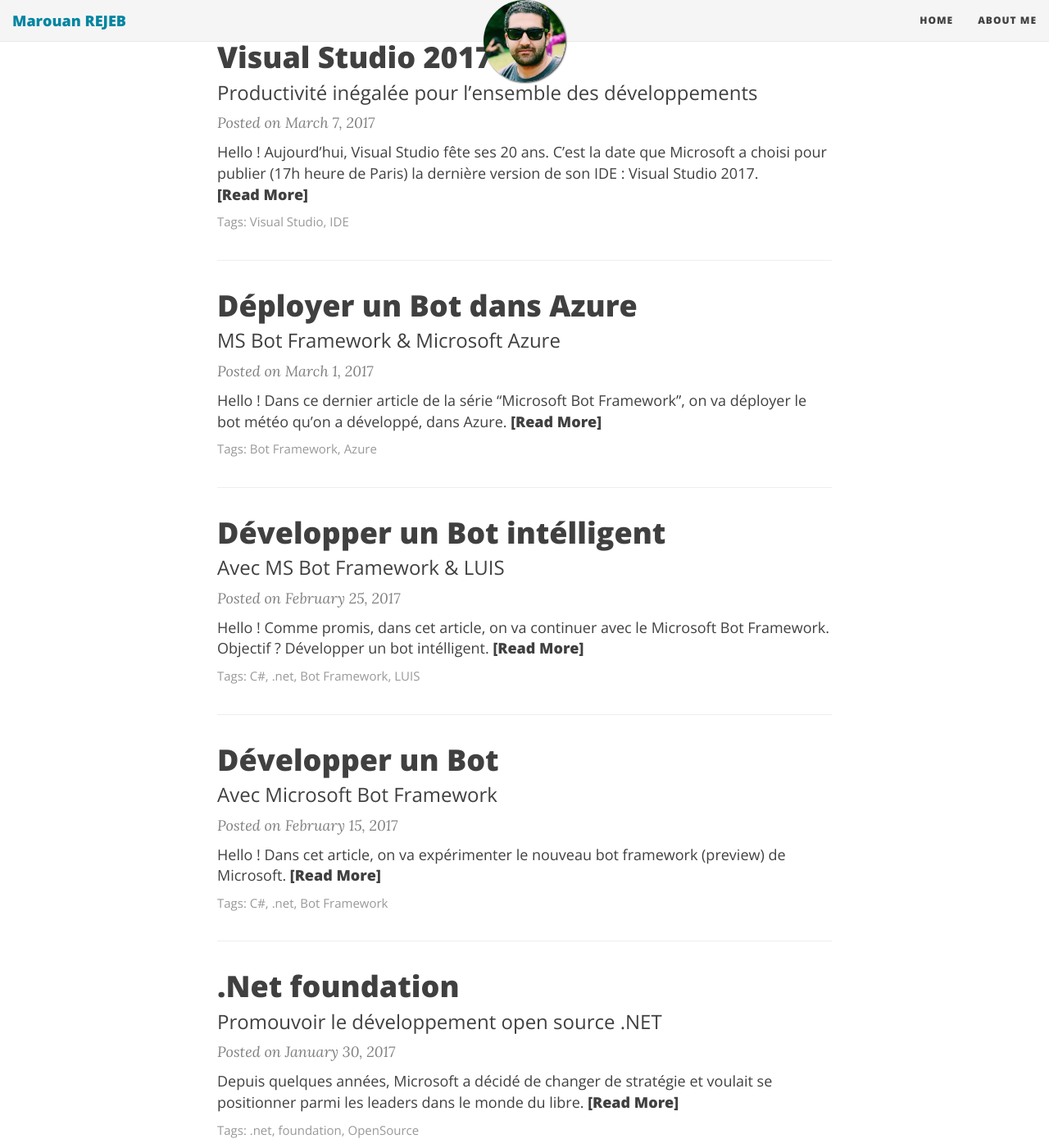
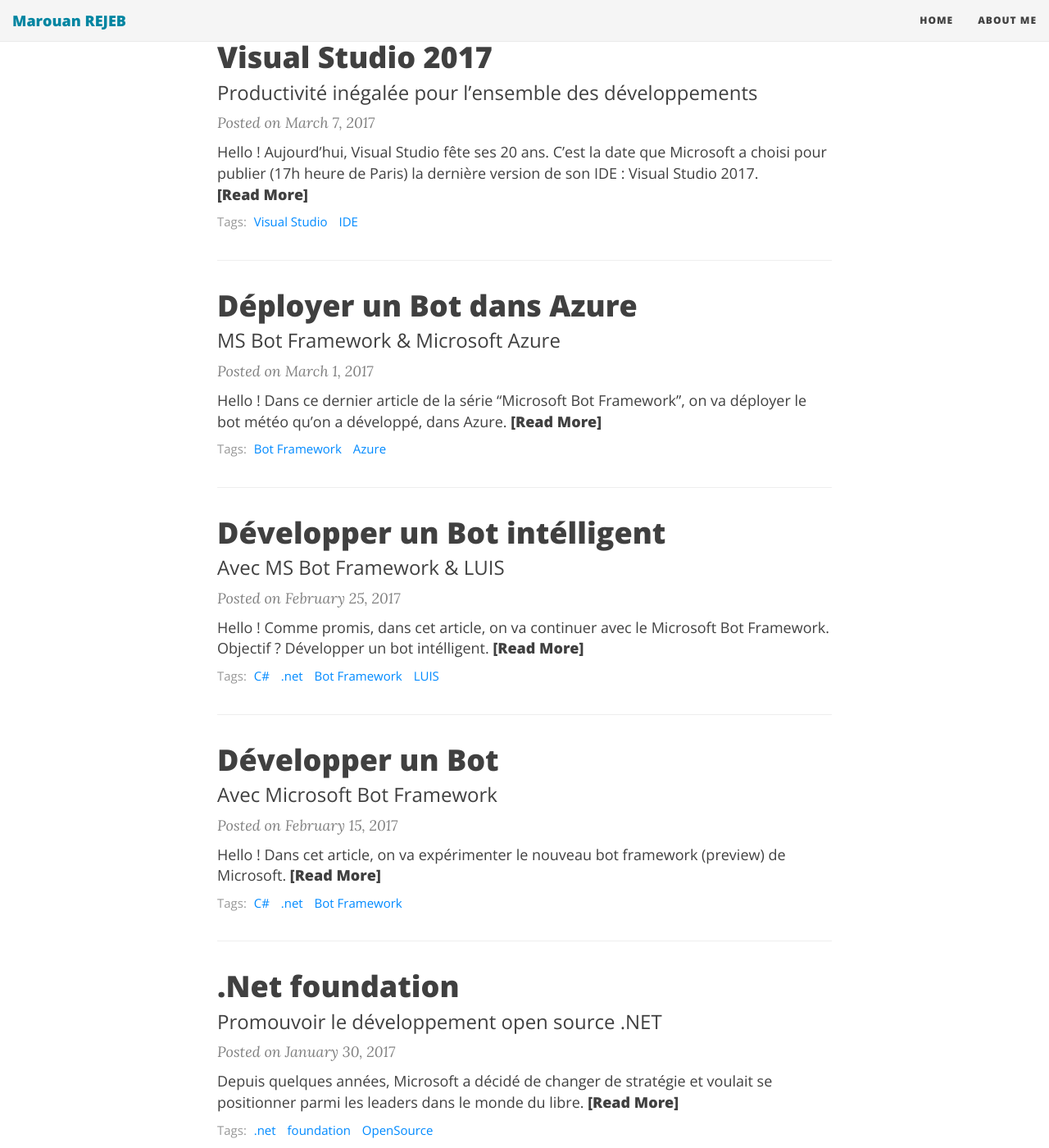
Before and after one commit to MarouanRejeb/MarouanRejeb.github.io, a Jekyll site: the page built from index.html, in a window 1280 px wide and 1400 px high, scrolled down 316 px. Shown: the whole window at 82% size. Built offline with Jekyll 4.4.1, drawn with Linux system fonts in a browser that asks for light colours; nearby versions of some CDN libraries; the list of posts is cut into pages by our own code; part of the change alters nothing that is shown.

```diff
--- a/_config.yml
+++ b/_config.yml
@@ -41,8 +41,6 @@ avatar: "/img/avatar.jpg"
 
 # --- Background colour/image options --- #
 
-# --- Background colour/image options --- #
-
 # Personalize the colors in your website. Colour values can be any valid CSS colour
 
 navbar-col: "#F5F5F5"
@@ -55,6 +53,12 @@ footer-col: "#F5F5F5"
 footer-text-col: "#777777"
 footer-link-col: "#404040"
 
+# Alternatively, the navbar, footer, and page background can be set to use background images
+# instead of colour
+
+# navbar-img: "/img/bgimage.png"
+# footer-img: "/img/bgimage.png"
+# page-img: "/img/bgimage.png"
 
 # --- Footer options --- #
 
@@ -62,50 +66,36 @@ footer-link-col: "#404040"
 # Important: you must keep the "name" parameter, everything else you can remove
 author:
   name: Marouan REJEB
+
+# Select your active Social Network Links.
+# Uncomment the links you want to show in the footer and add your information to each link.
+# You can reorder the items to define the link order.
+# If you want to add a new link that isn't here, you'll need to also edit the file _data/SocialNetworks.yml
+social-network-links:
+  rss: true
   email: "marouan.rejeb@gmail.com"
-  facebook: yourname
-  github: marouanrejeb
-  twitter: maroo_king
-  #reddit: mrejeb
+  facebook: Marouan.Rejeb
+  github: MarouanRejeb
+  twitter: MarouanRejeb
+#  reddit: yourname
   google-plus: +MarouanRejeb
-  #linkedin: yourname
-  #xing: yourname
-  #stackoverflow: yourlink
-  #snapchat: yourname
-  instagram: maroo_king
-  #youtube: yourlink
-  #spotify: yourname
-  #telephone: yourphone   # eg. +14159998888
-  #steam: yourname
-  #twitch: yourname
-  #yelp: yourname
-
-# Select which links to show in the footer
-footer-links-active:
-  rss: false
-  facebook: false
-  email: true
-  twitter: true
-  google-plus: true
-  github: true
-  reddit: false
-  linkedin: false
-  xing: false
-  stackoverflow: false
-  snapchat: false
-  instagram: false
-  youtube: false
-  spotify: false
-  telephone: false
-  steam: false
-  twitch: false
-  yelp: false
+#  linkedin: daattali
+#  xing: yourname
+#  stackoverflow: "3943160/daattali"
+#  snapchat: deanat78
+#  instagram: deanat78
+#  youtube: user/deanat78
+#  spotify: yourname
+#  telephone: +14159998888
+#  steam: deanat78
+#  twitch: yourname
+#  yelp: yourname
 
 # Select which share links to show in posts
 share-links-active:
   twitter: true
   facebook: true
-  google: true
+  google: false
   linkedin: true
 
 # How to display the link to the website in the footer
@@ -177,8 +167,8 @@ defaults:
       layout: "page"
       show-avatar: true
 
-# Use tags pages (not recommended if you are deploying via GitHub pages, only set to true if deploying locally with ruby)
-link-tags: false
+# Use tags index page and make tags on each post clickable
+link-tags: true
 
 # Exclude these files from production site
 exclude:
--- a/js/main.js
+++ b/js/main.js
@@ -10,8 +10,10 @@ var main = {
     $(window).scroll(function() {
         if ($(".navbar").offset().top > 50) {
             $(".navbar").addClass("top-nav-short");
+            $(".navbar-custom .avatar-container").fadeOut(500);
         } else {
             $(".navbar").removeClass("top-nav-short");
+            $(".navbar-custom .avatar-container").fadeIn(500);
         }
     });
 
```
